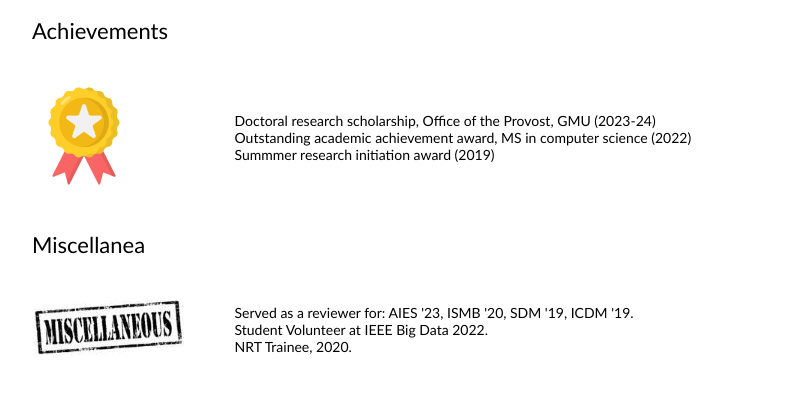
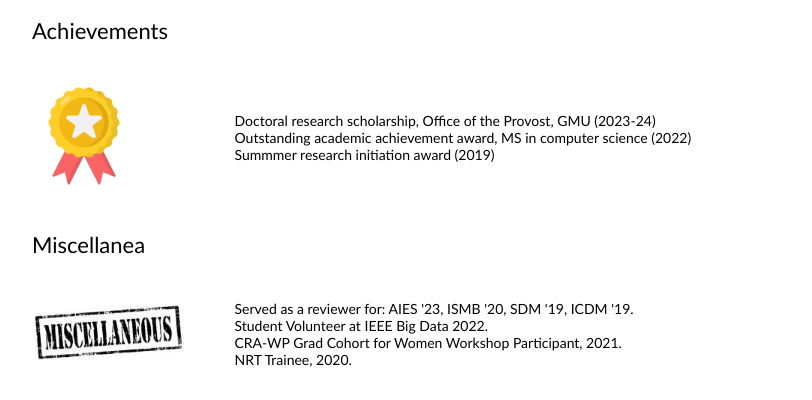
Before and after one commit to Angeela03/Angeela-resume, a plain HTML site: page index.html in a window 1280 px wide. Shown: the part 1557-1957 px from the top of the page, without its empty margins (228-1040 px from the left). Drawn offline with Linux system fonts and the light colour scheme.

Commit message:
add contents

```diff
--- a/index.html
+++ b/index.html
@@ -228,8 +228,9 @@
           <br>
                 Student Volunteer at IEEE Big Data 2022.
                 <br>
+                CRA-WP Grad Cohort for Women Workshop Participant, 2021.
+                <br>
                 NRT Trainee, 2020.
-                <br>
               </td>
             </tr>
             <tr>
```
